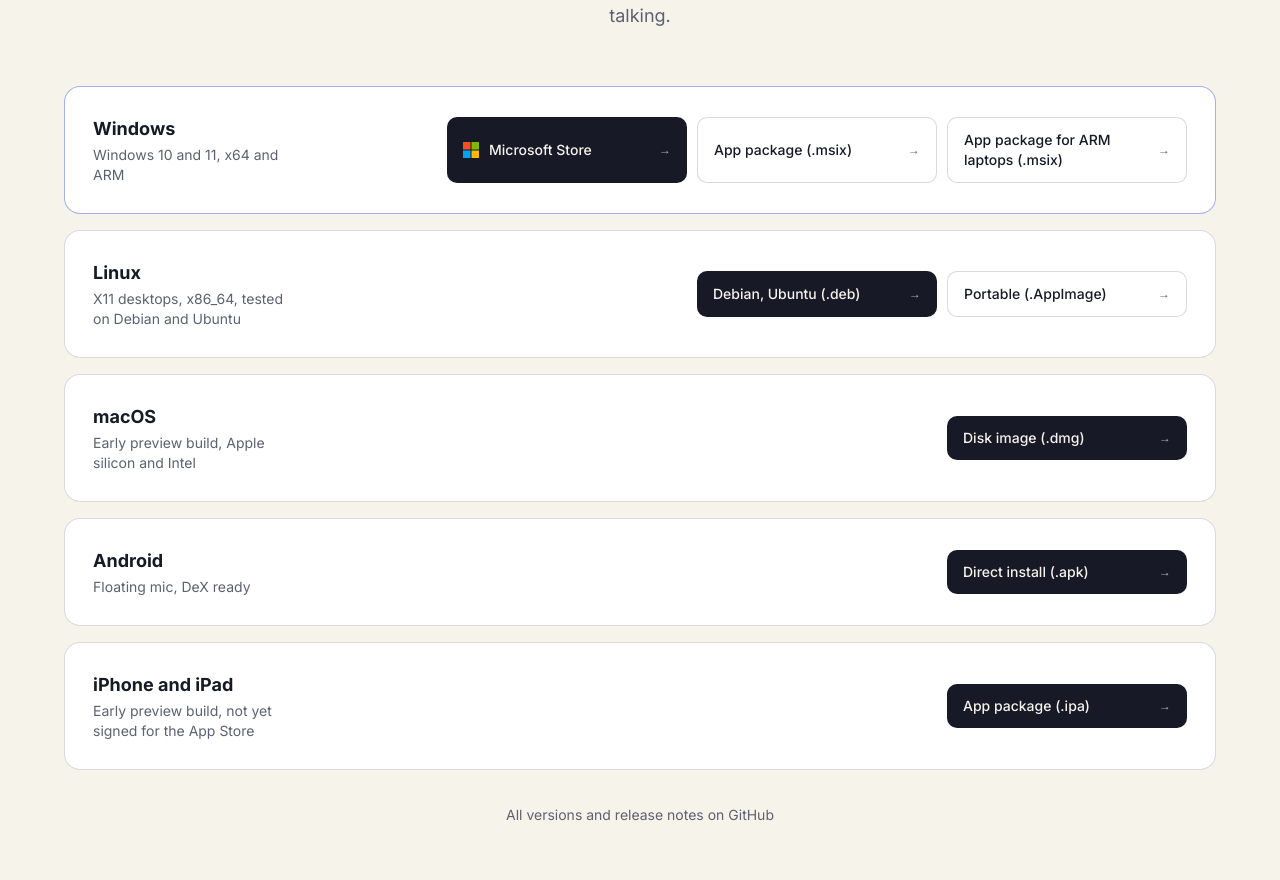
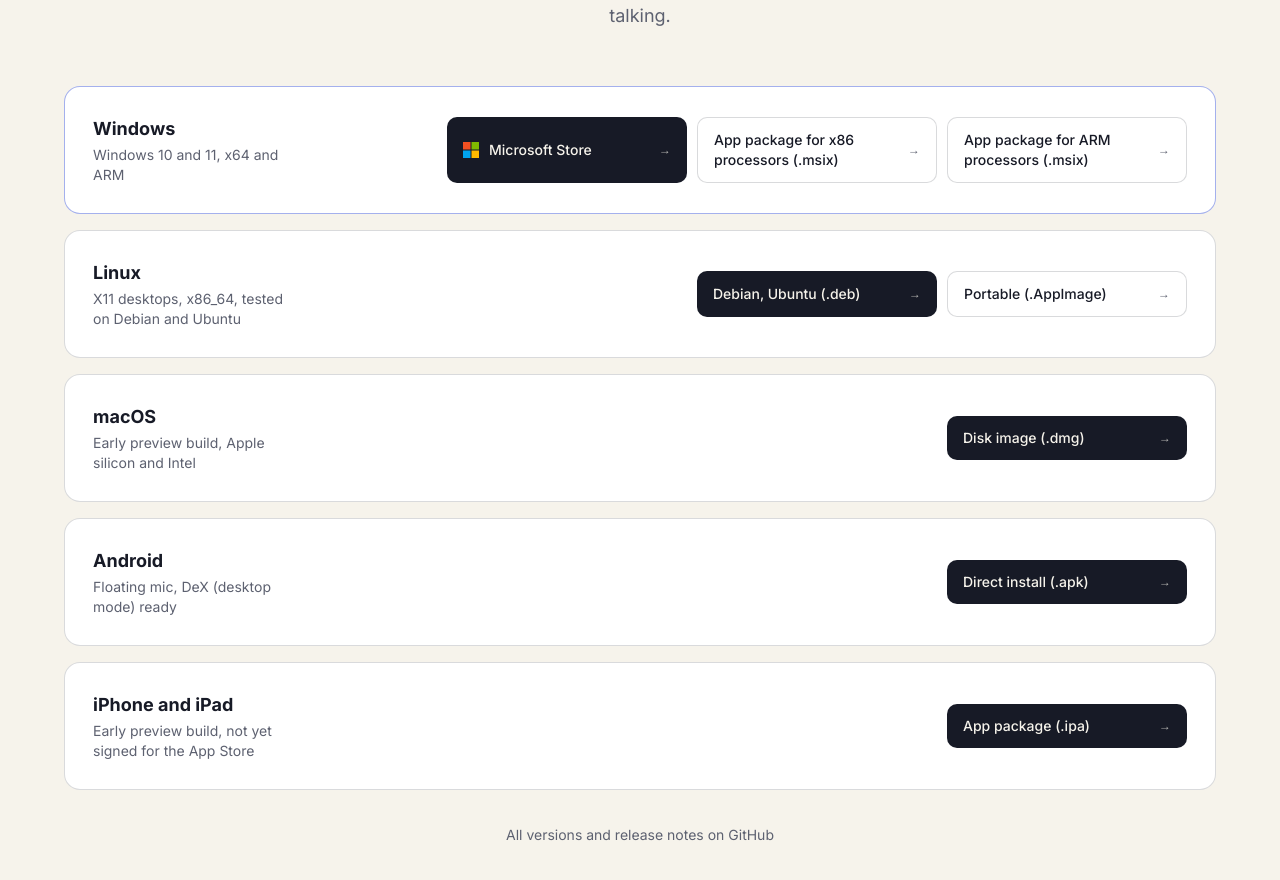
Before and after one commit to CW-Codewalnut/typemate-website, a Next.js app: page / in a window 1280 px wide. Shown: the part 6840-7720 px from the top of the page. Built offline with nearby package versions, Linux system fonts and the light colour scheme; no server answers.

Commit message:
fix: name the processor on the MSIX buttons, spell out DeX desktop mode

```diff
--- a/components/downloads.tsx
+++ b/components/downloads.tsx
@@ -136,8 +136,8 @@
               href="https://apps.microsoft.com/detail/9NB95KDB8MDK"
               label="Microsoft Store"
             />
-            <AssetLink asset={release?.msix} label="App package (.msix)" />
-            <AssetLink asset={release?.msixArm64} label="App package for ARM laptops (.msix)" />
+            <AssetLink asset={release?.msix} label="App package for x86 processors (.msix)" />
+            <AssetLink asset={release?.msixArm64} label="App package for ARM processors (.msix)" />
           </PlatformRow>
 
           <PlatformRow title="Linux" subtitle="X11 desktops, x86_64, tested on Debian and Ubuntu" delay={0.08}>
@@ -151,7 +151,7 @@
 
           <PlatformRow
             title="Android"
-            subtitle="Floating mic, DeX ready"
+            subtitle="Floating mic, DeX (desktop mode) ready"
             delay={0.24}
           >
             <AssetLink asset={release?.apk} label="Direct install (.apk)" primary />
```
